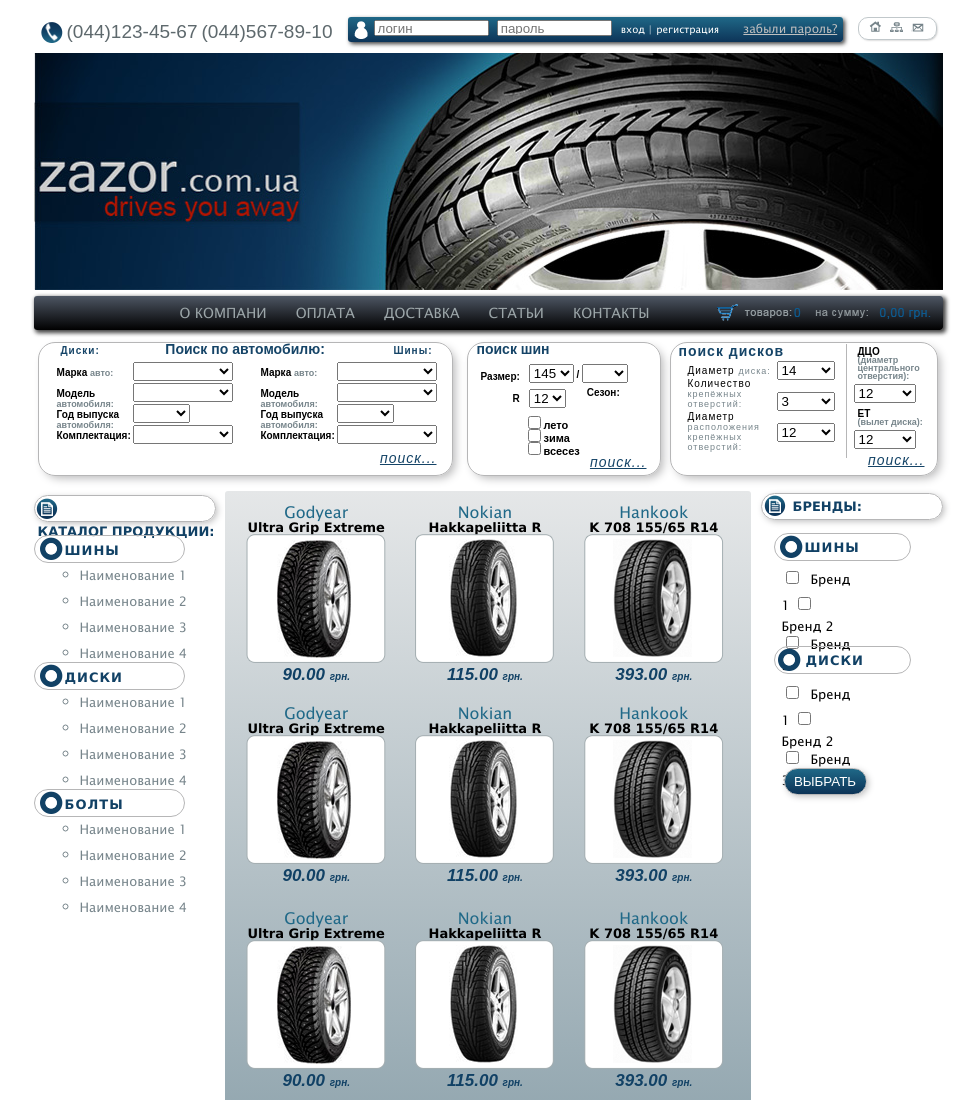
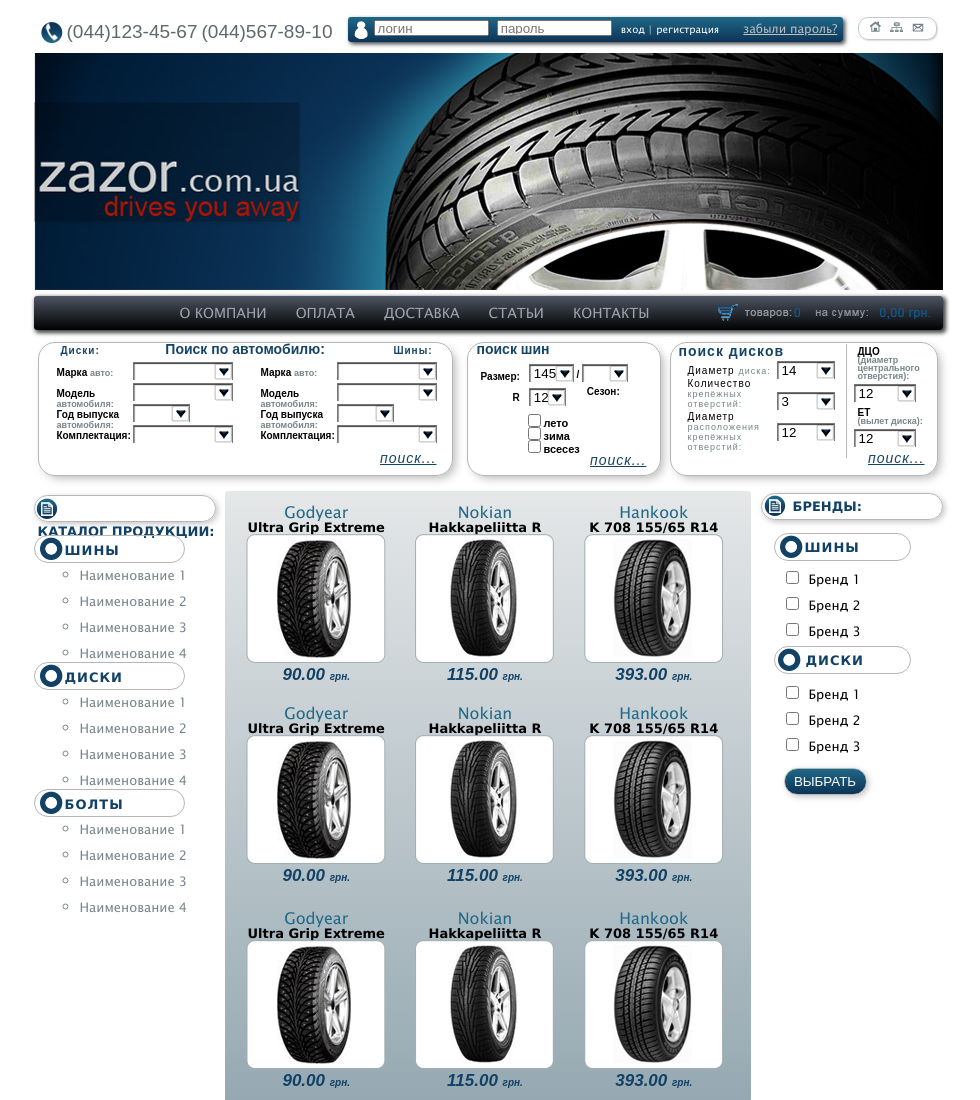
Before and after one commit to shqzzo/shqzzo.github.io, a plain HTML site: page GoIT/markup/home/lesson6/index.html in a window 1280 px wide. Shown: the top 1100 px of the page, without its empty margins (152-1132 px from the left). Drawn offline with Linux system fonts and the light colour scheme.

Commit message:
Homework 6 fixed

```diff
--- a/GoIT/markup/home/lesson6/css/style.css
+++ b/GoIT/markup/home/lesson6/css/style.css
@@ -157,6 +157,11 @@
 }
 
 /*Search*/
+select {
+  box-shadow: inset .5px .9px 1px rgba(0, 0, 0, .75);
+  border-bottom: none;
+  background: url("../img/select_arrow.png") center right no-repeat;
+}
 
 .search {
   float: left;
@@ -561,7 +566,7 @@
 }
 
 .check-brand input {
-  margin-right: 12px;
+  margin-right: 10px;
   margin-bottom: 10px;
 }
 
@@ -597,7 +602,7 @@
 }
 
 .check-brand2 input {
-  margin-right: 12px;
+  margin-right: 10px;
   margin-bottom: 10px;
 }
 
```
Also changed, not shown: GoIT/markup/home/lesson6/img/select_arrow.png (added).
